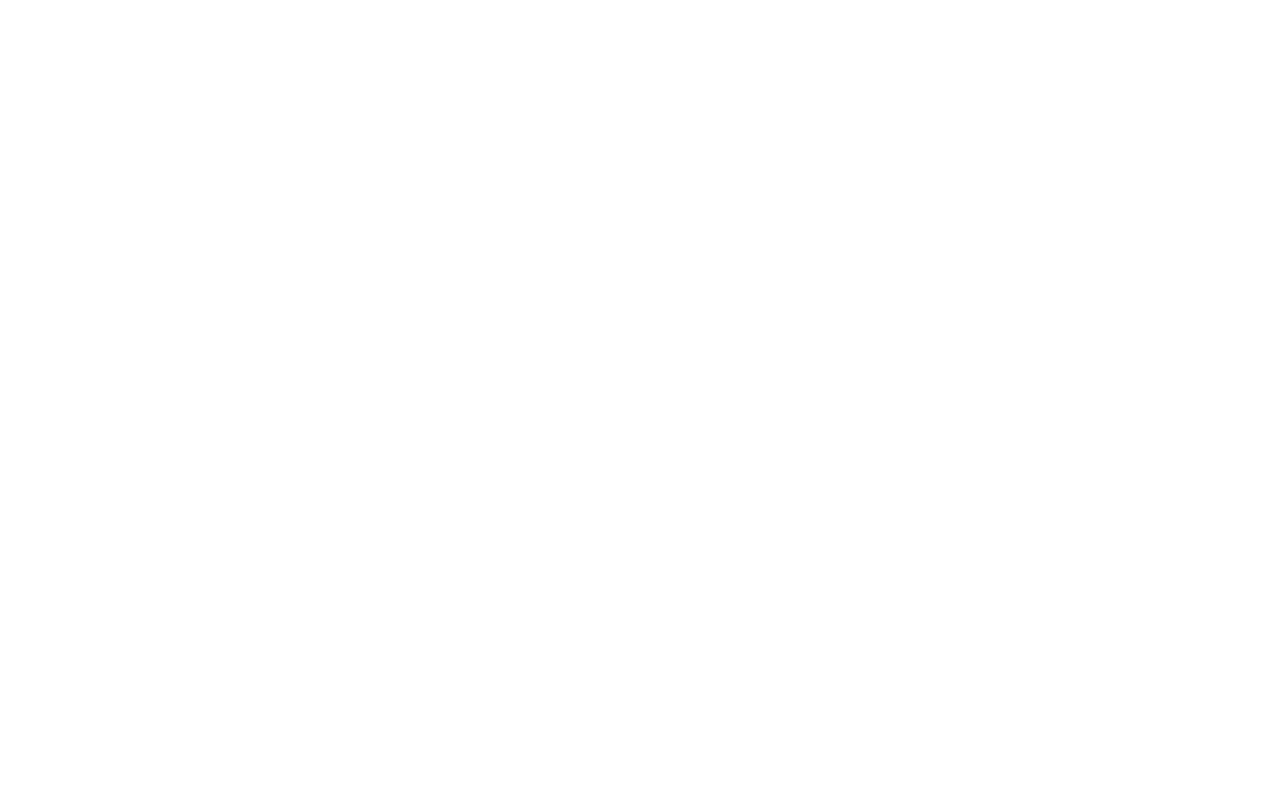
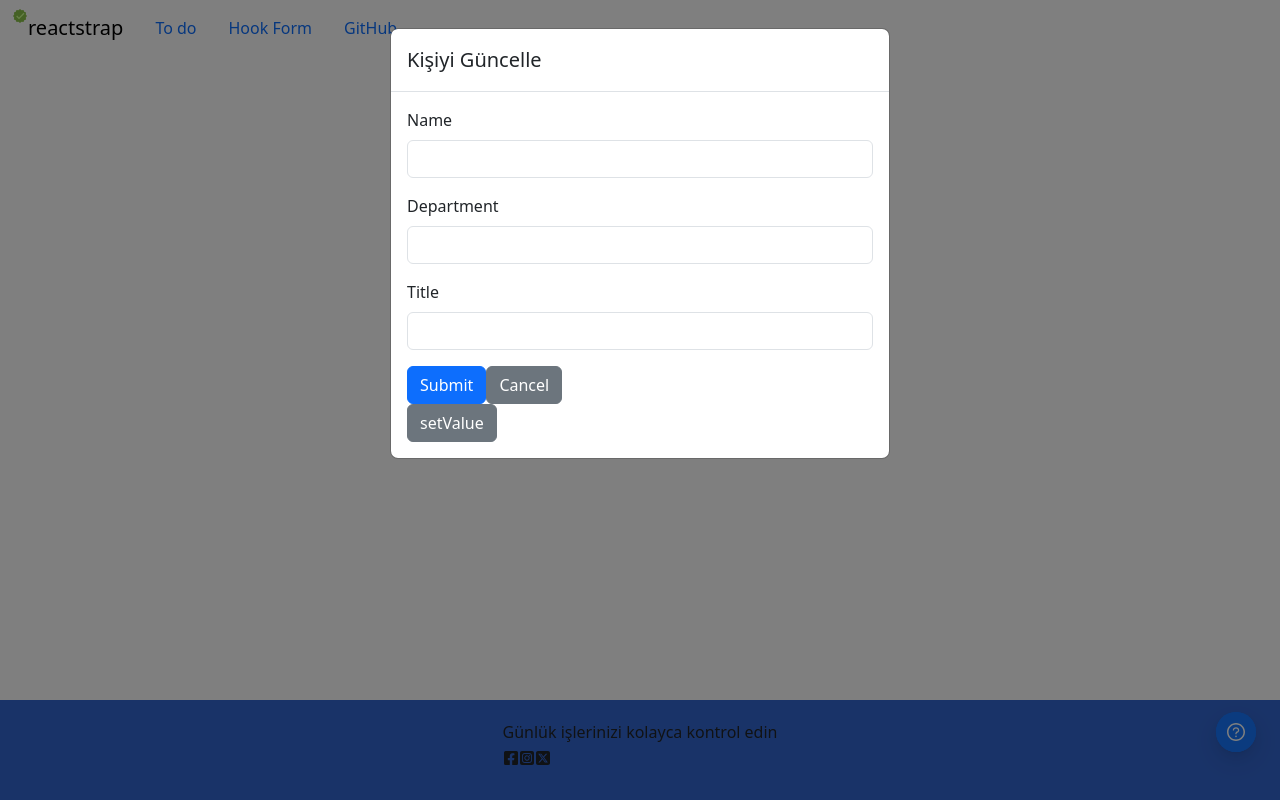
Before and after one commit to busrasgkts15/To-Do-List-, a React (Create React App) app: page /hook in a window 1280 px wide. Before the commit this address had no page. Built offline with nearby package versions, Linux system fonts and the light colour scheme.

Commit message:
Hook forms Active

```diff
--- a/src/App.js
+++ b/src/App.js
@@ -1,9 +1,10 @@
 import "./App.css";
-import 'bootstrap/dist/css/bootstrap.min.css';
+import "bootstrap/dist/css/bootstrap.min.css";
 import { BrowserRouter, Route, Routes } from "react-router";
 import HomePage from "./pages/HomePage";
 import UsersPage from "./pages/UsersPage";
 import Layout from "./components/Layout.js";
+import HookFormModal from "./components/HookFormModal.js";
 
 function App() {
   return (
@@ -13,6 +14,7 @@
           <Route path="/" element={<Layout />}>
             <Route index element={<HomePage />} />
             <Route path="/todo" element={<UsersPage />} />
+            <Route path="/hook" element={<HookFormModal isOpen={true}/>} />
           </Route>
         </Routes>
       </BrowserRouter>
--- a/src/components/Header.js
+++ b/src/components/Header.js
@@ -13,6 +13,8 @@
 
           <NavLink href="/todo">To do</NavLink>
 
+          <NavLink href="/hook">Hook Form</NavLink>
+
           <NavLink href="https://github.com/busrasgkts15">
             GitHub
           </NavLink>
--- /dev/null
+++ b/src/components/HookFormModal.js
@@ -0,0 +1,129 @@
+import React, { useEffect } from "react";
+import {
+  Modal,
+  ModalBody,
+  ModalHeader,
+  Col,
+  Row,
+  FormGroup,
+  Label,
+  Button,
+  ModalFooter,
+  Form,
+  Input,
+} from "reactstrap";
+import { Controller, useForm } from "react-hook-form";
+import {  containsOnlyNumbers, isEnglishLettersOnly } from "../utills/inputControl";
+
+const HookFormModal = ({ isOpen }) => {
+  const {
+    handleSubmit,
+    getValues,
+    setValue,
+    control,
+    formState: { errors },
+  } = useForm();
+
+
+  const setValueControl = () => {
+    console.log("okangetValues", getValues()); // değerleri öğrenmek için
+    setValue("department", "şlasdlşaslşdşlasşldalşsdş"); // değer setlemek için
+  };
+
+  const onSubmit = (data) => {
+    console.log("bus data:", data);
+  };
+
+  return (
+    <>
+      <Modal isOpen={isOpen}>
+        <ModalHeader>Kişiyi Güncelle</ModalHeader>
+        <Form onSubmit={handleSubmit(onSubmit)}>
+          <ModalBody>
+            <Row>
+              <Col md={12}>
+                <FormGroup>
+                  <Label for="name">Name</Label>
+                  <Controller
+                    name="name"
+                    control={control}
+                    // rules={{ required: true }}
+                    rules={{
+                      required: "Bu alan zorunludur.",
+                      pattern: {
+                        value: /^[A-Za-z]+$/i,
+                        message: "Sadece İngilizce harfler kullanılabilir.",
+                      },
+                    }}
+                    render={({ field }) => (
+                      <Input {...field} invalid={errors.name} />
+                    )}
+                  />
+                  {errors.name && (
+                    <p style={{ color: "red" }}>{errors.name.message}</p>
+                  )}
+                </FormGroup>
+              </Col>
+              <Col md={12}>
+                <FormGroup>
+                  <Label>Department</Label>
+                  <Controller
+                    name="department"
+                    control={control}
+                    rules={{
+                      required: "department alanının girilmesi zorunludur.",
+                      validate: (value) =>
+                        isEnglishLettersOnly(value) ||
+                        "Sadece İngilizce harfler girilebilir.",
+                    }}
+                    render={({ field }) => <Input {...field} />}
+                  />
+                  {errors.department && (
+                    <p style={{ color: "red" }}>
+                      {errors.department.message}
+                    </p>
+                  )}
+                </FormGroup>
+              </Col>
+              <Col md={12}>
+                <FormGroup>
+                  <Label>Title</Label>
+                  <Controller
+                    name="title"
+                    control={control}
+                    rules={{ required: "title alanının girilmesi zorunludur." }}
+                    render={({ field }) => <Input {...field} onKeyDown={containsOnlyNumbers}  />}
+                  />
+                  {errors.title && (
+                    <p style={{ color: "red" }}>
+                      Title alanının girilmesi zorunludur.
+                    </p>
+                  )}
+                </FormGroup>
+              </Col>
+            </Row>
+            <Row>
+              <Col md={6}>
+                <Button color="primary" type="submit">
+                  Submit
+                </Button>
+                <Button color="secondary" type="button">
+                  Cancel
+                </Button>
+                <Button
+                  color="secondary"
+                  type="button"
+                  onClick={() => setValueControl()}
+                >
+                  setValue
+                </Button>
+              </Col>
+            </Row>
+          </ModalBody>
+        </Form>
+      </Modal>
+    </>
+  );
+};
+
+export default HookFormModal;
--- /dev/null
+++ b/src/utills/inputControl.js
@@ -0,0 +1,24 @@
+export const isEnglishLettersOnly = (input) => {
+  const regex = /^[A-Za-z]+$/i;
+  return regex.test(input);
+};
+
+export const containsOnlyNumbers = (e) => {
+  const regex = /^[0-9]$/; // Tek bir rakamı kontrol eder
+  const key = e.key; // Basılan tuşu al
+
+  console.log("Basılan tuş:", key);
+
+  // Eğer basılan tuş rakam değilse ve özel izin verilen tuşlar değilse engelle
+  if (
+    !regex.test(key) &&
+    key !== "Backspace" &&
+    key !== "Delete" &&
+    key !== "ArrowLeft" &&
+    key !== "ArrowRight" &&
+    key !== "Tab"
+  ) {
+    e.preventDefault();
+    console.log("Geçersiz giriş: Sadece rakamlar girilebilir.");
+  }
+};
```
